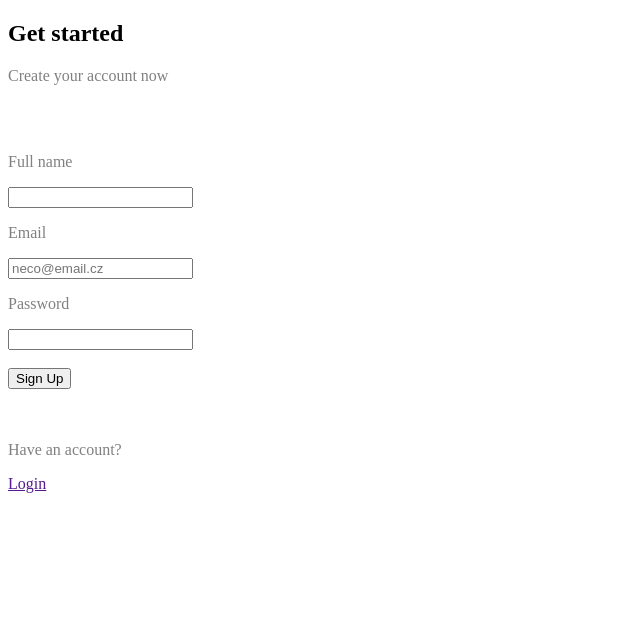
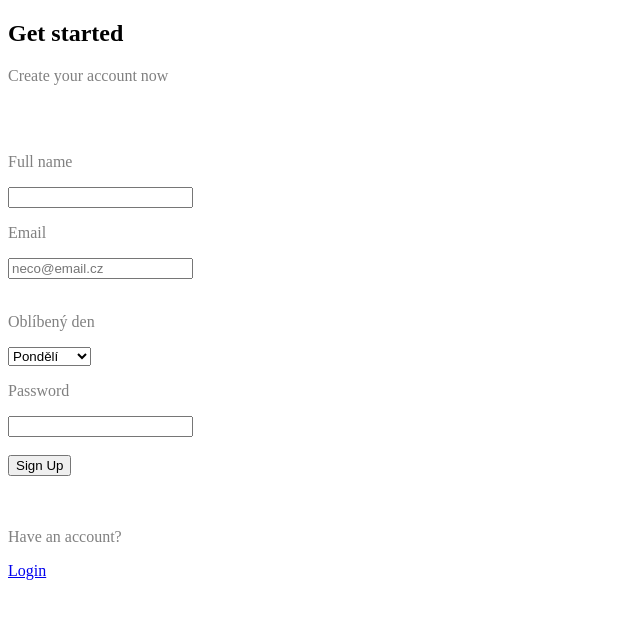
Before and after one commit to Soromanko/ukolformular, a plain HTML site: page index.html in a window 1280 px wide. Shown: the whole page, without its empty margins (0-640 px from the left). Drawn offline with Linux system fonts and the light colour scheme.

Commit message:
1. ukol dokonceny

```diff
--- a/index.html
+++ b/index.html
@@ -16,9 +16,32 @@
 <label for="Full name"></label>
 <input type="text" name="Full name" id="Full name">
 <p style="color: gray">Email</p>
-<input type="email" placeholder="neco@email.cz">
+<label for="Email"></label>
+<input type="email" id="Email" placeholder="neco@email.cz">
+<br>
+<br>
+
+<form>
+    <p style="color: gray">Oblíbený den</p>
+    <label for="Select"></label>
+    <select id="Select">
+        <optgroup label="vsedni dny">
+            <option value="1">Pondělí</option>
+            <option value="2">Úterý</option>
+            <option value="3">Středa</option>
+            <option value="4">Čtvrtek</option>
+            <option value="5">Pátek</option>
+        </optgroup>
+        <optgroup label="vikend">
+            <option value="6">Sobota</option>
+            <option value="7">Neděle</option>
+        </optgroup>
+    </select>
+</form>
+
 <p style="color: gray">Password</p>
-<input type="password">
+<label for="Password"></label>
+<input type="password" id="Password">
 <br>
 <br>
 <button>Sign Up</button>
@@ -26,7 +49,7 @@
 <br>
 <br>
 <div>
-<p style="color: gray">Have an account?</p> <a href=""> Login</a>
+<p style="color: gray">Have an account?</p><a href="/login/">Login</a>
 </div>
 
 </body>
```
